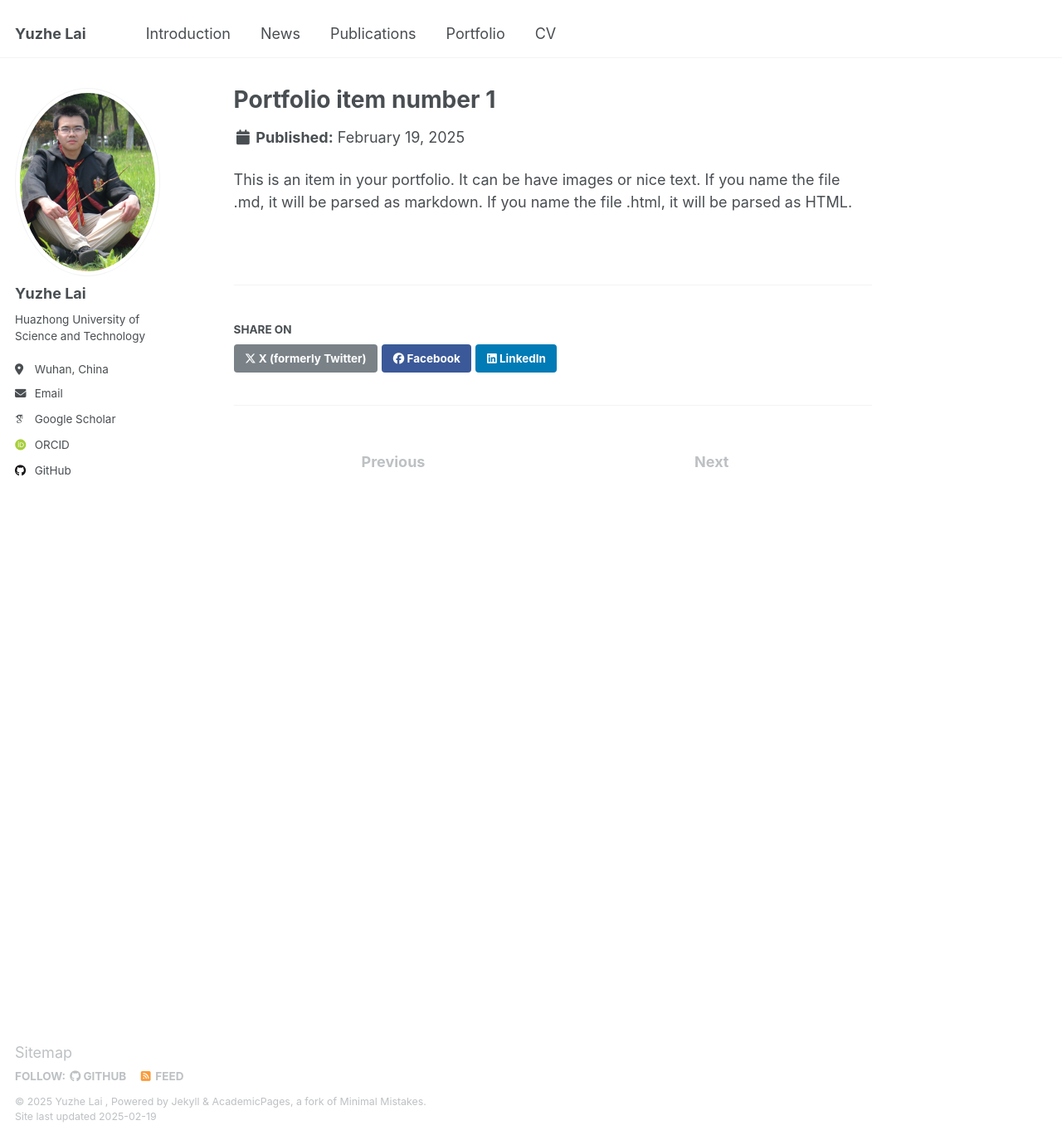
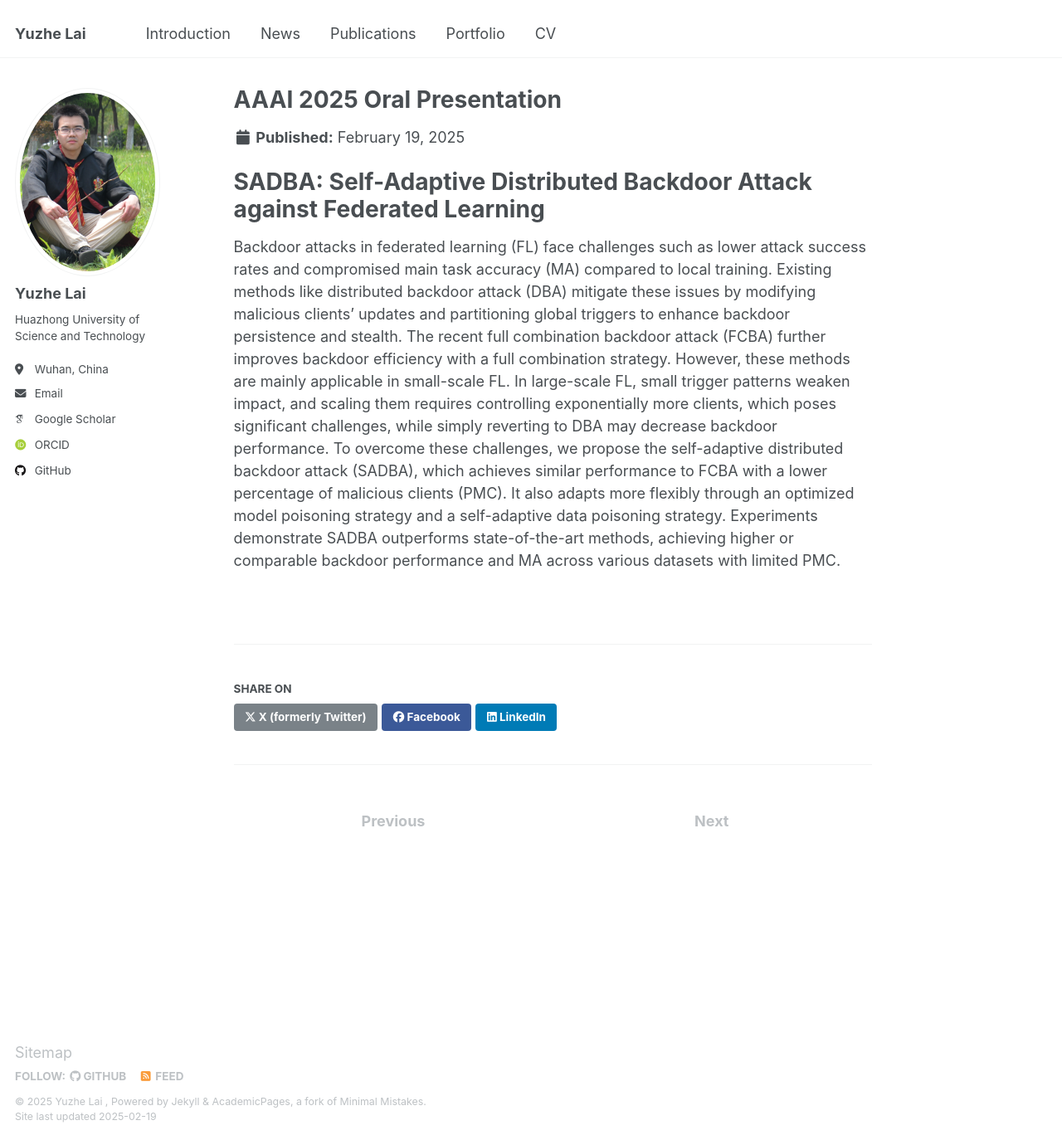
Before and after one commit to plague155/plague155.github.io, a Jekyll site: the page built from _portfolio/portfolio-1.md, in a window 1280 px wide and 1374 px high. Shown: the whole window at 83% size. Built offline with Jekyll 4.4.1, drawn with Linux system fonts in a browser that asks for light colours; some web fonts are replaced.

Commit message:
Update portfolio-1.md

```diff
--- a/_portfolio/portfolio-1.md
+++ b/_portfolio/portfolio-1.md
@@ -1,7 +1,9 @@
 ---
-title: "Portfolio item number 1"
-excerpt: "Short description of portfolio item number 1<br/><img src='/images/500x300.png'>"
+title: "AAAI 2025 Oral Presentation"
+excerpt: "<br/>The 39th Annual AAAI Conference on Artificial Intelligence (AAAI)<img src='/images/AAAI_oral.png'>"
 collection: portfolio
 ---
 
-This is an item in your portfolio. It can be have images or nice text. If you name the file .md, it will be parsed as markdown. If you name the file .html, it will be parsed as HTML.
+# SADBA: Self-Adaptive Distributed Backdoor Attack against Federated Learning
+
+Backdoor attacks in federated learning (FL) face challenges such as lower attack success rates and compromised main task accuracy (MA) compared to local training. Existing methods like distributed backdoor attack (DBA) mitigate these issues by modifying malicious clients’ updates and partitioning global triggers to enhance backdoor persistence and stealth. The recent full combination backdoor attack (FCBA) further improves backdoor efficiency with a full combination strategy. However, these methods are mainly applicable in small-scale FL. In large-scale FL, small trigger patterns weaken impact, and scaling them requires controlling exponentially more clients, which poses significant challenges, while simply reverting to DBA may decrease backdoor performance. To overcome these challenges, we propose the self-adaptive distributed backdoor attack (SADBA), which achieves similar performance to FCBA with a lower percentage of malicious clients (PMC). It also adapts more flexibly through an optimized model poisoning strategy and a self-adaptive data poisoning strategy. Experiments demonstrate SADBA outperforms state-of-the-art methods, achieving higher or comparable backdoor performance and MA across various datasets with limited PMC.
```
